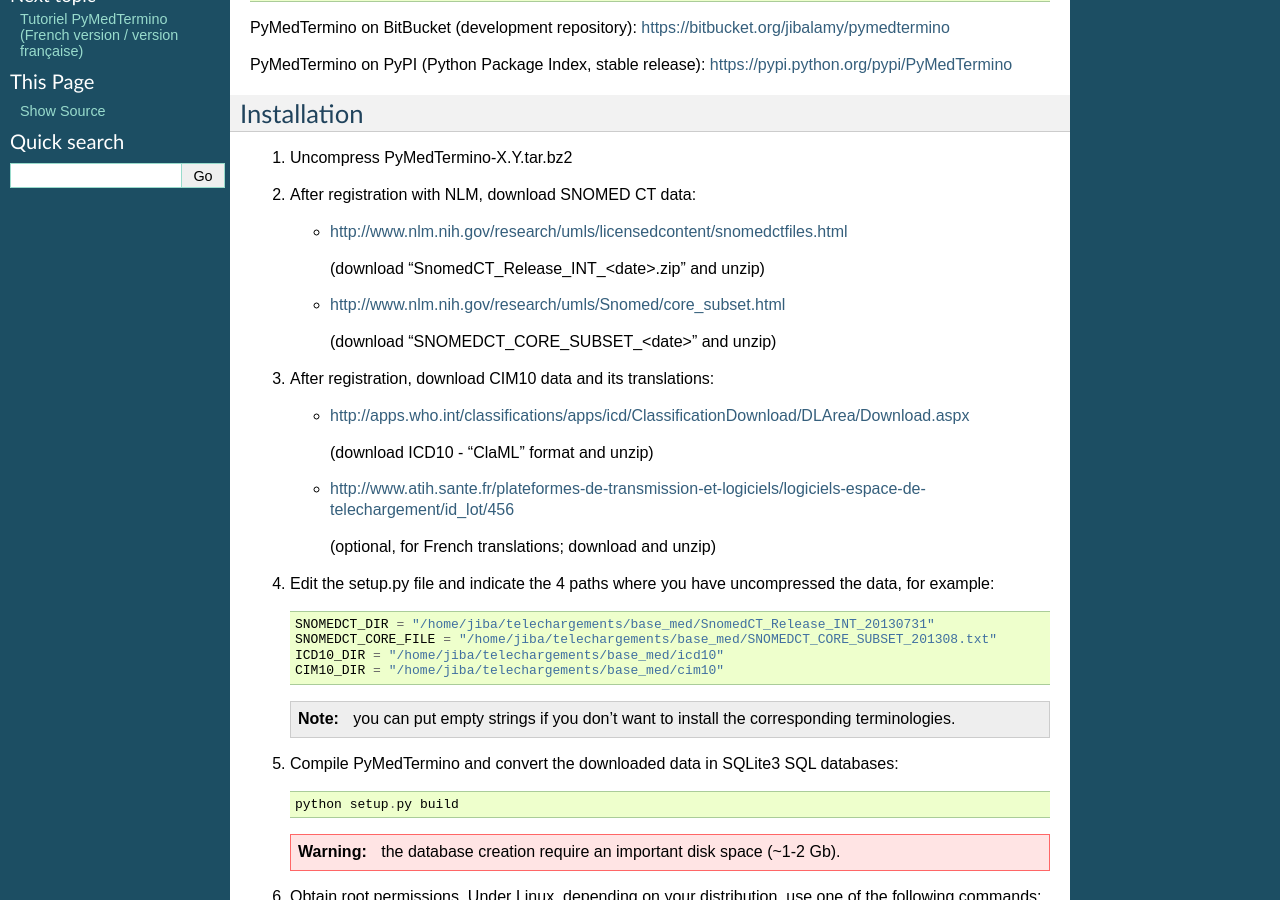
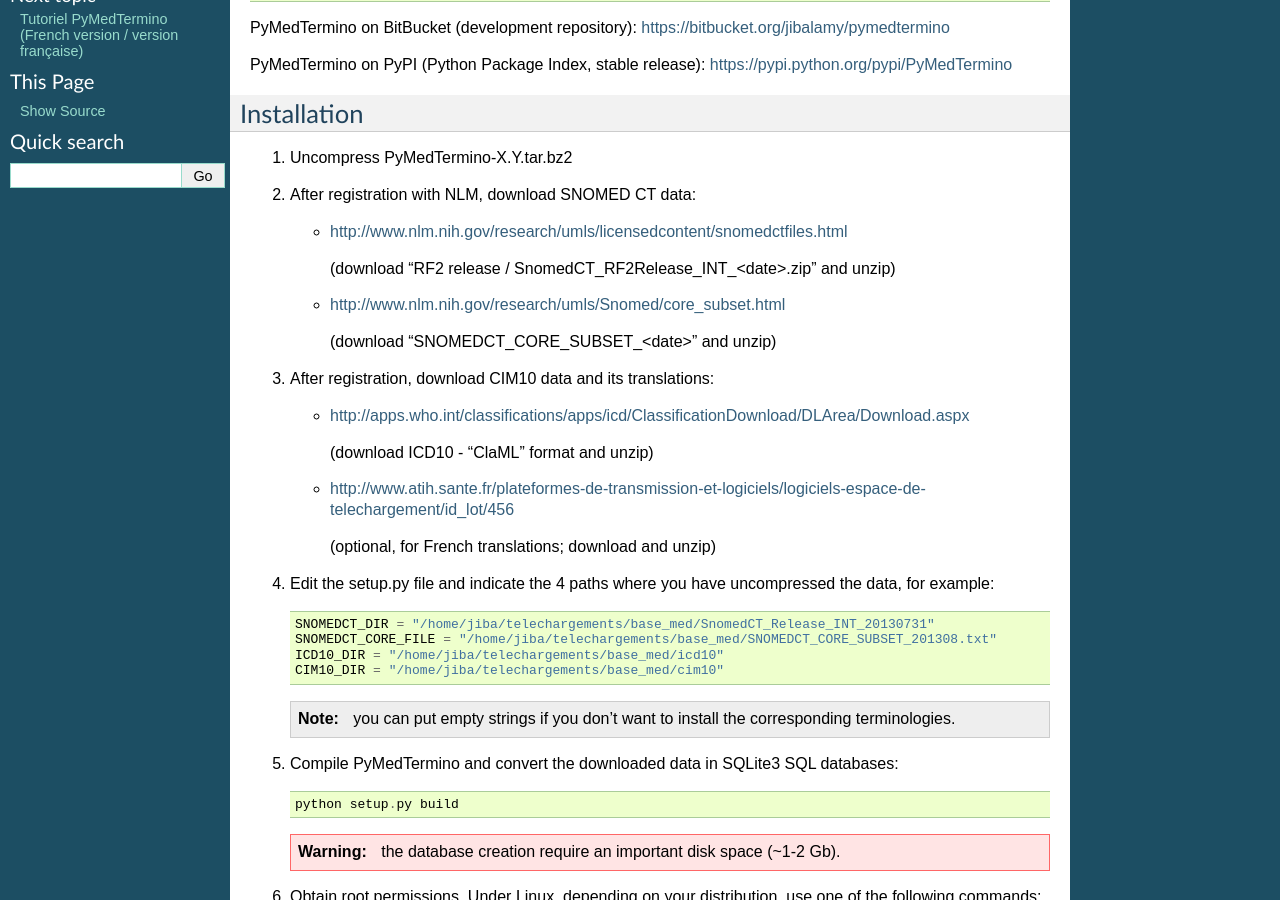
Before and after one commit to laurendunn/pymedtermino, a Sphinx documentation site: the page built from doc/tuto_en.rst, in a window 1280 px wide and 900 px high, scrolled down 1497 px. Built offline with Sphinx 7.4.7, drawn with Linux system fonts in a browser that asks for light colours.

Commit message:
update doc for data download

```diff
--- a/doc/tuto_en.rst
+++ b/doc/tuto_en.rst
@@ -97,7 +97,7 @@
 
    - http://www.nlm.nih.gov/research/umls/licensedcontent/snomedctfiles.html
 
-     (download “SnomedCT_Release_INT_<date>.zip” and unzip)
+     (download “RF2 release / SnomedCT_RF2Release_INT_<date>.zip” and unzip)
 
    - http://www.nlm.nih.gov/research/umls/Snomed/core_subset.html
 
--- a/doc/tuto_fr.rst
+++ b/doc/tuto_fr.rst
@@ -98,7 +98,7 @@
 
  - http://www.nlm.nih.gov/research/umls/licensedcontent/snomedctfiles.html
 
-   (télécharger “ SnomedCT_Release_INT_<date>.zip ” et le décompresser)
+   (télécharger “ RF2 release / SnomedCT_RF2Release_INT_<date>.zip ” et le décompresser)
 
  - http://www.nlm.nih.gov/research/umls/Snomed/core_subset.html
 
--- a/setup.py
+++ b/setup.py
@@ -19,7 +19,7 @@
 # along with this program.  If not, see <http://www.gnu.org/licenses/>.
 
 
-# Get SNOMED CT from:
+# Get SNOMED CT from (RF2 release):
 # http://www.nlm.nih.gov/research/umls/licensedcontent/snomedctfiles.html
 
 # Example: SNOMEDCT_DIR = "/home/jiba/telechargements/base_med/SnomedCT_Release_INT_20140131"
@@ -37,8 +37,8 @@
 # Example: ICD10_DIR = "/home/jiba/telechargements/base_med/icd10"
 ICD10_DIR = ""
 
-# Get CIM10 French and German translation from (NB choose "XML" format):
-# http://www.icd10.ch/
+# Get ICD10 French translation from ATIH:
+# http://www.atih.sante.fr/plateformes-de-transmission-et-logiciels/logiciels-espace-de-telechargement/id_lot/456
 
 # Example: CIM10_DIR = "/home/jiba/telechargements/base_med/cim10"
 CIM10_DIR = ""
```
Also changed, not shown: 1 other file.
